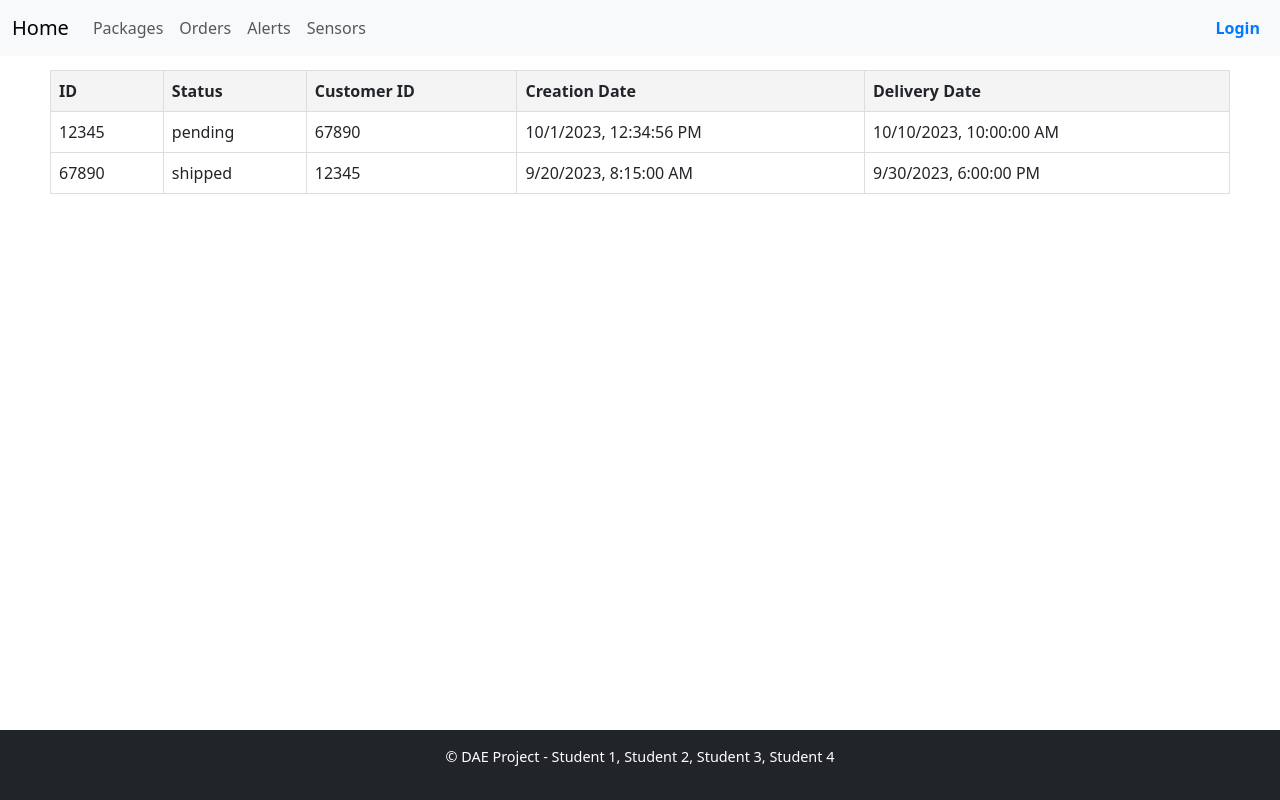
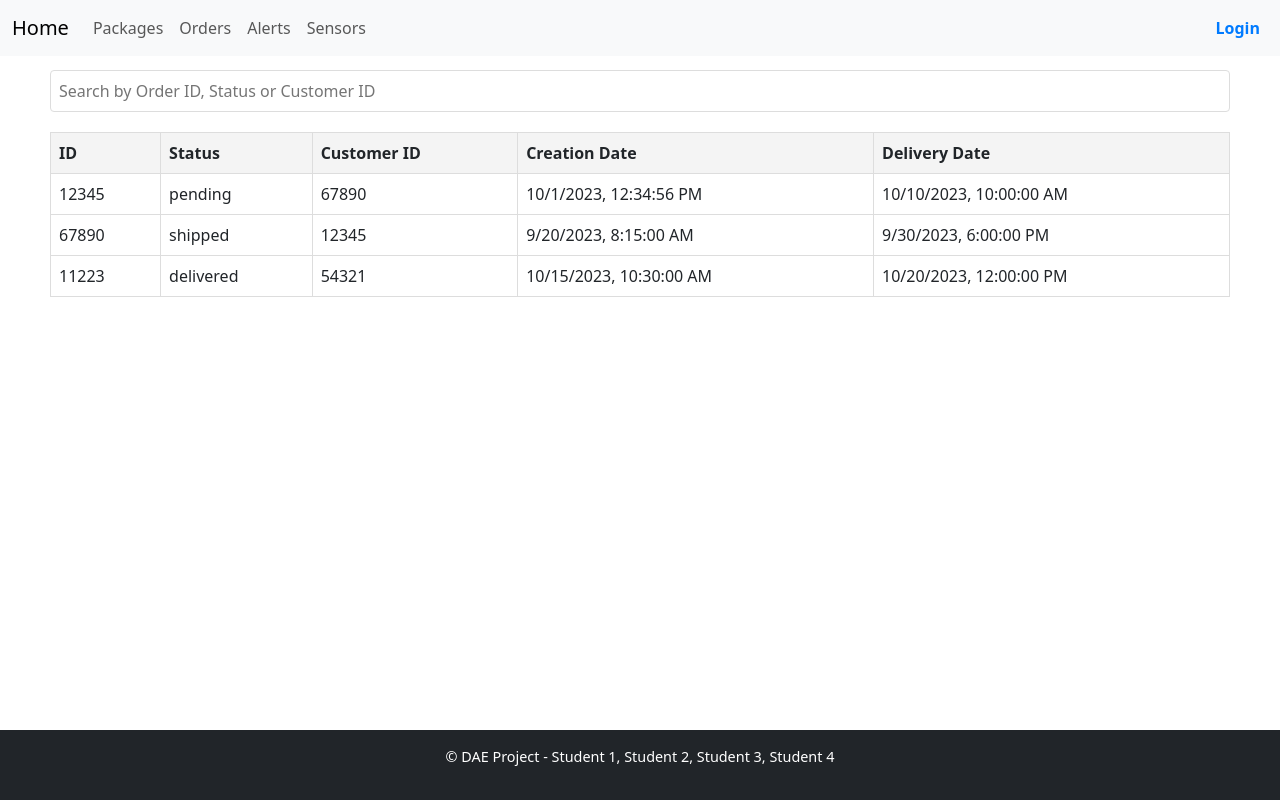
Before and after one commit to Joao-Onofre/projeto-pmei, a Nuxt app in the folder PMEI-frontend/: page /orders in a window 1280 px wide. Built offline with nearby package versions, Linux system fonts and the light colour scheme.

Commit message:
search bar adicionada

```diff
--- a/PMEI-frontend/pages/alerts/index.vue
+++ b/PMEI-frontend/pages/alerts/index.vue
@@ -1,5 +1,16 @@
 <template>
   <div class="wrapper">
+    <!-- Search Bar -->
+    <div class="search-container">
+      <input
+        type="text"
+        v-model="searchQuery"
+        class="search-bar"
+        placeholder="Search by Alert ID, Package ID or Type"
+      />
+    </div>
+
+    <!-- Alert Table -->
     <table class="table">
       <thead>
         <tr>
@@ -11,7 +22,8 @@
         </tr>
       </thead>
       <tbody>
-        <tr v-for="alert in alerts" :key="alert.id">
+        <!-- Display filtered alerts -->
+        <tr v-for="alert in filteredAlerts" :key="alert.id">
           <td>{{ alert.id }}</td>
           <td>{{ alert.packageId }}</td>
           <td>{{ alert.type }}</td>
@@ -27,6 +39,7 @@
 export default {
   data() {
     return {
+      searchQuery: '',
       // Mock alert data
       alerts: [
         {
@@ -45,6 +58,19 @@ export default {
         },
       ],
     }
+  },
+  computed: {
+    filteredAlerts() {
+      // Return filtered alerts based on the search query
+      return this.alerts.filter(
+        (alert) =>
+          alert.id.toLowerCase().includes(this.searchQuery.toLowerCase()) ||
+          alert.packageId
+            .toLowerCase()
+            .includes(this.searchQuery.toLowerCase()) ||
+          alert.type.toLowerCase().includes(this.searchQuery.toLowerCase()),
+      )
+    },
   },
 }
 </script>
@@ -70,4 +96,20 @@ export default {
   background-color: #f4f4f4;
   font-weight: bold;
 }
+
+/* Styling for the search bar */
+.search-container {
+  margin-bottom: 20px;
+  display: flex;
+  justify-content: flex-end;
+}
+
+.search-bar {
+  margin-top: 20px;
+  padding: 8px;
+  font-size: 16px;
+  border: 1px solid #ddd;
+  border-radius: 4px;
+  width: 100%;
+}
 </style>
--- a/PMEI-frontend/pages/orders/index.vue
+++ b/PMEI-frontend/pages/orders/index.vue
@@ -1,5 +1,16 @@
 <template>
   <div class="wrapper">
+    <!-- Search Bar -->
+    <div class="search-container">
+      <input
+        type="text"
+        v-model="searchQuery"
+        class="search-bar"
+        placeholder="Search by Order ID, Status or Customer ID"
+      />
+    </div>
+
+    <!-- Order Table -->
     <table class="order-table">
       <thead>
         <tr>
@@ -11,7 +22,8 @@
         </tr>
       </thead>
       <tbody>
-        <tr v-for="order in orders" :key="order.id">
+        <!-- Display filtered orders -->
+        <tr v-for="order in filteredOrders" :key="order.id">
           <td>{{ order.id }}</td>
           <td>{{ order.status }}</td>
           <td>{{ order.customerId }}</td>
@@ -27,7 +39,8 @@
 export default {
   data() {
     return {
-      // Mock API data
+      searchQuery: '',
+      // Mock order data
       orders: [
         {
           id: '12345',
@@ -43,8 +56,28 @@ export default {
           creationDate: '2023-09-20T08:15:00Z',
           deliveryDate: '2023-09-30T18:00:00Z',
         },
+        {
+          id: '11223',
+          status: 'delivered',
+          customerId: '54321',
+          creationDate: '2023-10-15T10:30:00Z',
+          deliveryDate: '2023-10-20T12:00:00Z',
+        },
       ],
     }
+  },
+  computed: {
+    filteredOrders() {
+      // Return filtered orders based on the search query for ID, Status, and Customer ID
+      return this.orders.filter(
+        (order) =>
+          order.id.toLowerCase().includes(this.searchQuery.toLowerCase()) ||
+          order.status.toLowerCase().includes(this.searchQuery.toLowerCase()) ||
+          order.customerId
+            .toLowerCase()
+            .includes(this.searchQuery.toLowerCase()),
+      )
+    },
   },
 }
 </script>
@@ -53,6 +86,22 @@ export default {
 .wrapper {
   padding: 50px;
 }
+
+.search-container {
+  margin-bottom: 20px;
+  display: flex;
+  justify-content: flex-start;
+}
+
+.search-bar {
+  margin-top: 20px;
+  padding: 8px;
+  font-size: 16px;
+  border: 1px solid #ddd;
+  border-radius: 4px;
+  width: 100%;
+}
+
 .order-table {
   width: 100%;
   border-collapse: collapse;
--- a/PMEI-frontend/pages/packages/index.vue
+++ b/PMEI-frontend/pages/packages/index.vue
@@ -1,5 +1,16 @@
 <template>
   <div class="wrapper">
+    <!-- Search Bar -->
+    <div class="search-container">
+      <input
+        type="text"
+        v-model="searchQuery"
+        class="search-bar"
+        placeholder="Search by Package ID or Status"
+      />
+    </div>
+
+    <!-- Package Table -->
     <table class="table">
       <thead>
         <tr>
@@ -9,7 +20,8 @@
         </tr>
       </thead>
       <tbody>
-        <tr v-for="pkg in packages" :key="pkg.id">
+        <!-- Display filtered packages -->
+        <tr v-for="pkg in filteredPackages" :key="pkg.id">
           <td>{{ pkg.id }}</td>
           <td>{{ pkg.status }}</td>
           <td>
@@ -29,10 +41,11 @@
 export default {
   data() {
     return {
+      searchQuery: '',
       // Mock package data
       packages: [
         {
-          id: 'package123',
+          id: '123',
           status: 'in_transit',
           sensors: [
             { sensorId: 'sensor001', type: 'temperature', status: 'active' },
@@ -40,14 +53,31 @@ export default {
           ],
         },
         {
-          id: 'package456',
+          id: '456',
           status: 'delivered',
           sensors: [
             { sensorId: 'sensor003', type: 'humidity', status: 'inactive' },
           ],
         },
+        {
+          id: '789',
+          status: 'pending',
+          sensors: [
+            { sensorId: 'sensor004', type: 'pressure', status: 'active' },
+          ],
+        },
       ],
     }
+  },
+  computed: {
+    filteredPackages() {
+      // Return filtered packages based on the search query for both ID and Status
+      return this.packages.filter(
+        (pkg) =>
+          pkg.id.toLowerCase().includes(this.searchQuery.toLowerCase()) ||
+          pkg.status.toLowerCase().includes(this.searchQuery.toLowerCase()),
+      )
+    },
   },
 }
 </script>
@@ -73,4 +103,20 @@ export default {
   background-color: #f4f4f4;
   font-weight: bold;
 }
+
+/* Styling for the search bar */
+.search-container {
+  margin-bottom: 20px;
+  display: flex;
+  justify-content: flex-start;
+}
+
+.search-bar {
+  margin-top: 20px;
+  padding: 8px;
+  font-size: 16px;
+  border: 1px solid #ddd;
+  border-radius: 4px;
+  width: 100%;
+}
 </style>
--- a/PMEI-frontend/pages/sensors/index.vue
+++ b/PMEI-frontend/pages/sensors/index.vue
@@ -1,5 +1,16 @@
 <template>
   <div class="wrapper">
+    <!-- Search Bar -->
+    <div class="search-container">
+      <input
+        type="text"
+        v-model="searchQuery"
+        class="search-bar"
+        placeholder="Search by Sensor ID, Type or Status"
+      />
+    </div>
+
+    <!-- Sensor Table -->
     <table class="table">
       <thead>
         <tr>
@@ -9,7 +20,8 @@
         </tr>
       </thead>
       <tbody>
-        <tr v-for="sensor in sensors" :key="sensor.sensorId">
+        <!-- Display filtered sensors -->
+        <tr v-for="sensor in filteredSensors" :key="sensor.sensorId">
           <td>{{ sensor.sensorId }}</td>
           <td>{{ sensor.type }}</td>
           <td>{{ sensor.status }}</td>
@@ -23,13 +35,28 @@
 export default {
   data() {
     return {
+      searchQuery: '',
       // Mock sensor data
       sensors: [
         { sensorId: '123', type: 'temperature', status: 'active' },
         { sensorId: '456', type: 'acceleration', status: 'inactive' },
         { sensorId: '789', type: 'temperature', status: 'active' },
+        { sensorId: '101', type: 'humidity', status: 'inactive' },
       ],
     }
+  },
+  computed: {
+    filteredSensors() {
+      // Return filtered sensors based on the search query for Sensor ID, Type, and Status
+      return this.sensors.filter(
+        (sensor) =>
+          sensor.sensorId
+            .toLowerCase()
+            .includes(this.searchQuery.toLowerCase()) ||
+          sensor.type.toLowerCase().includes(this.searchQuery.toLowerCase()) ||
+          sensor.status.toLowerCase().includes(this.searchQuery.toLowerCase()),
+      )
+    },
   },
 }
 </script>
@@ -37,6 +64,21 @@ export default {
 <style scoped>
 .wrapper {
   padding: 50px;
+}
+
+.search-container {
+  margin-bottom: 20px;
+  display: flex;
+  justify-content: flex-start;
+}
+
+.search-bar {
+  margin-top: 20px;
+  padding: 8px;
+  font-size: 16px;
+  border: 1px solid #ddd;
+  border-radius: 4px;
+  width: 100%;
 }
 
 .table {
```
